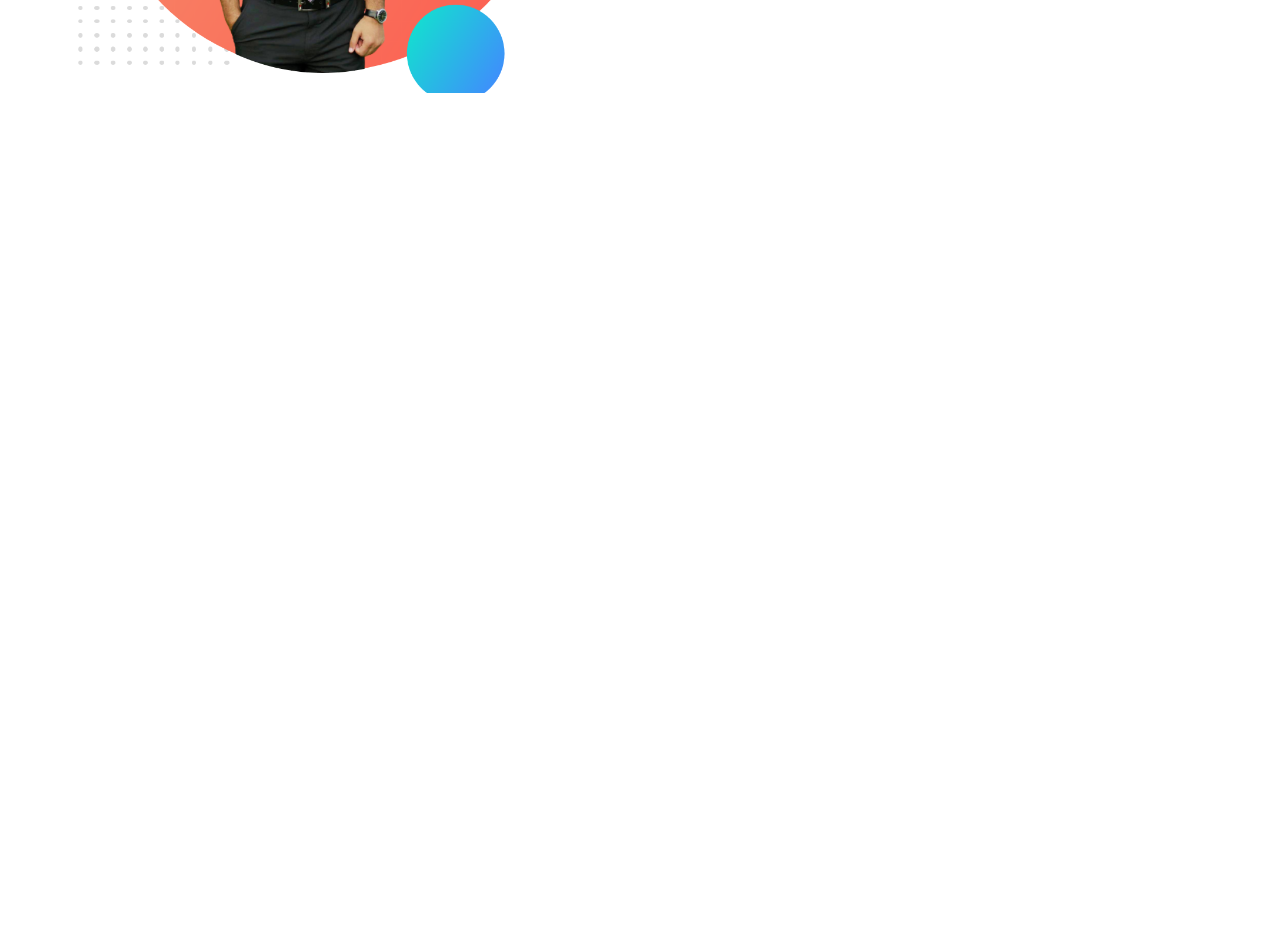
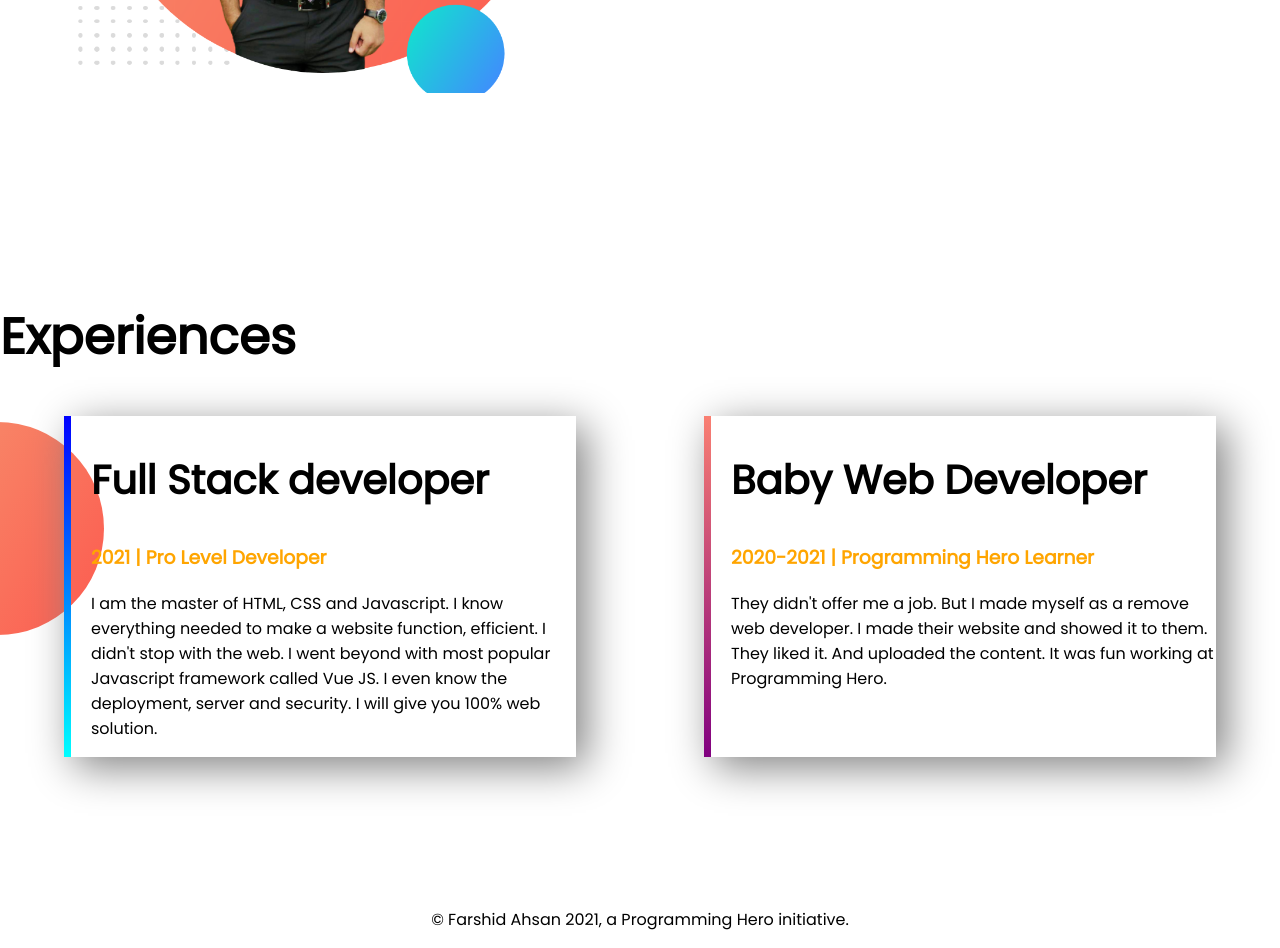
Before and after one commit to Farshid-997/MyPortfolio, a plain HTML site: page index.html in a window 1280 px wide. Shown: the part 1190-2138 px from the top of the page. Before the commit the page ends 1490 px from the top, so only its background shows below. Drawn offline with Linux system fonts and the light colour scheme.

Commit message:
footer added

```diff
--- a/index.html
+++ b/index.html
@@ -14,7 +14,7 @@
 </head>
 
 <body>
-    <section class="top-banner">
+    <section class="top-banner  flexible-container">
 
         <div class="half-width">
             <h1>Welcome To</h1>
@@ -35,7 +35,7 @@
         </div>
     </section>
 
-    <section class="dream-big">
+    <section class="dream-big  flexible-container">
         <div class="half-width">
             <img src="images/mypicture.png" alt="">
         </div>
@@ -49,6 +49,33 @@
         </div>
     </section>
 
+    <section class="experiences">
+        <h1>Experiences</h1>
+        <div class="flexible-container">
+            <div id="full-dev" class="experience-item">
+                <h2>Full Stack developer</h2>
+                <h3 class="header-color">2021 | Pro Level Developer</h3>
+                <p>
+                    I am the master of HTML, CSS and Javascript. I know everything needed to make a website function,
+                    efficient. I didn't stop with the web. I went beyond with most popular Javascript framework called
+                    Vue
+                    JS. I even know the deployment, server and security. I will give you 100% web solution.
+                </p>
+            </div>
+
+            <div id="baby-dev" class="experience-item">
+                <h2>Baby Web Developer</h2>
+
+                <h3 class="header-color">2020-2021 | Programming Hero Learner</h3>
+                <p>They didn't offer me a job. But I made myself as a remove web developer. I made their website and
+                    showed
+                    it to them. They liked it. And uploaded the content. It was fun working at Programming Hero.</p>
+            </div>
+        </div>
+    </section>
+    <footer>
+        <p>© Farshid Ahsan 2021, a Programming Hero initiative.</p>
+    </footer>
 </body>
 
 </html>
--- a/style.css
+++ b/style.css
@@ -5,11 +5,14 @@ body{
 h1{
     font-size: 50px;
 }
+h2{
+    font-size: 40px;
+}
 .header-color{
     color:orange;
 }
 
-section{
+.flexible-container{
 display:flex;
 margin-bottom: 150px;
 }
@@ -42,3 +45,31 @@ margin-bottom: 150px;
     background-repeat: no-repeat;
     background-position:right;
 }
+
+.experiences{
+    background-image: url(images/exp-bg.png);
+    background-repeat: no-repeat;
+    background-position:left;
+}
+.experience-item{
+    width: 40%;
+    margin-left: 5%;
+    margin-right: 5%;
+    padding-left: 20px;
+    box-shadow: 10px 10px 40px grey;
+}
+#full-dev{
+    border-left: 7px solid;
+    border-image:linear-gradient(blue,cyan);
+    border-image-slice: 1;
+
+}
+#baby-dev{
+    border-left: 7px solid;
+    border-image:linear-gradient(salmon,purple);
+    border-image-slice: 1;
+
+}
+footer p{
+    text-align:center;
+}
```
Also changed, not shown: images/jhankar.png (deleted), images/jhankar2.png (deleted), images/my-bg.png (deleted), images/my-bg2.png (deleted), 4 other files.
